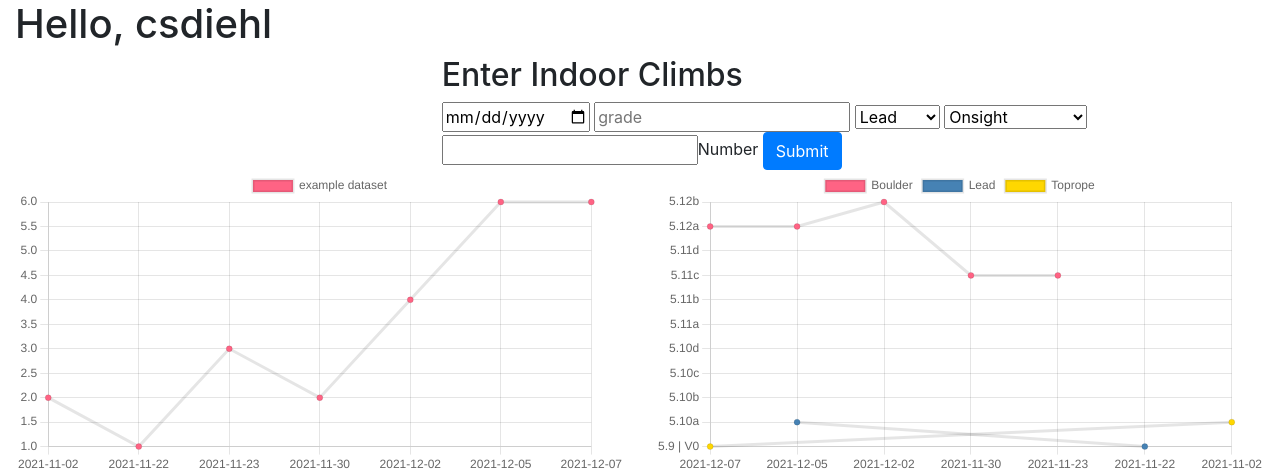
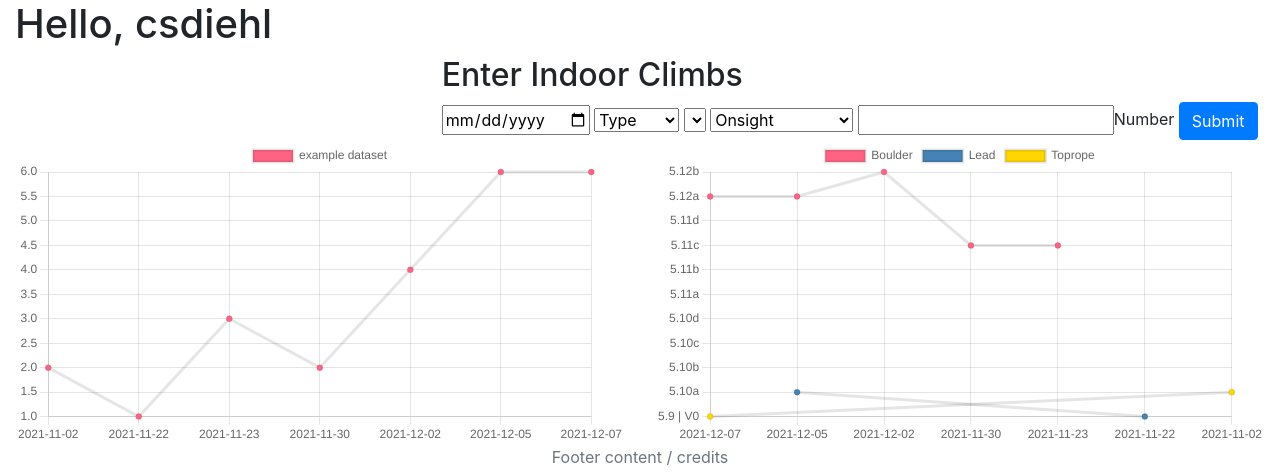
Before and after one commit to csdiehl/Climbing-Logbook, a Flask app: page /homepage in a window 1280 px wide. Shown: the part 66-540 px from the top of the page. Run offline with Flask 2, Linux system fonts and the light colour scheme; a user stored in the database is signed in; data comes from the database, SQL or seed files in the repository; lists and menus that the app fills with data are empty.

Commit message:
add dynamic grade select based on climb type

```diff
--- a/app.py
+++ b/app.py
@@ -107,7 +107,6 @@ def homepage():
 
         #get chart data for max climbs chart
         max_chart_rows = conn.execute("SELECT date, grade, type FROM indoor WHERE user_id = ?",(user,) ).fetchall()
-        conn.close()
 
         #Transform data to json
         object_list = []
@@ -135,6 +134,7 @@ def homepage():
             else:
                 d['difficulty'] = grades.index(row[1])
             max_list.append(d)
+
 
 
         return render_template('index.html', person = person, chart_data = object_list, max_data = max_list)
--- a/templates/index.html
+++ b/templates/index.html
@@ -12,12 +12,13 @@
         <h2>Enter Indoor Climbs</h2>
         <form action = "/homepage" method = "post">
             <input type = "date" placeholder = "date" name = "date">
-            <input type = "text" placeholder = "grade" name = "grade">
-            <select name = "type">
+            <select id = "type-select" name = "type">
+                <option value="" disabled selected style="display:none;">Type</option>
                 <option value = "lead">Lead</option>
                 <option value = "toprope">Toprope</option>
                 <option value = "boulder">Boulder</option>
             </select>
+            <select id = "grade-select" name = "grade"></select>
             <select name = "send_type">
                 <option value = "onsight">Onsight</option>
                 <option value = "flash">Flash</option>
@@ -39,8 +40,40 @@
 </div>
 
 <script type = "text/javascript">
+
+    //send data
     const chartData = {{ chart_data|tojson }};
     const maxData = {{ max_data|tojson }}
+
+    //change select based on type of climb
+        const select =  document.getElementById('type-select');
+        select.onchange = function() {
+            let type = select.value;
+            document.getElementById('grade-select').innerHTML = '';
+
+            const grades = ["5.7", "5.8", "5.9", "5.10a", "5.10b", "5.10c", "5.10d", "5.11a", "5.11b", "5.11c", "5.11d",
+            "5.12a", "5.12b", "5.12c", "5.12d", "5.13a", "5.13b"]
+
+            const boulders = ["VB", "V0", "V1", "V2", "V3", "V4", "V5", "V6", "V7", "V8"]
+
+            if (type === "boulder") {
+                for(let i = 0; i < boulders.length; i++) {
+                    option = document.createElement('option')
+                    option.value = boulders[i]
+                    option.innerHTML = boulders[i]
+                    document.getElementById('grade-select').appendChild(option)
+                }
+            } else {
+                for(let i = 0; i < grades.length; i++) {
+                    option = document.createElement('option')
+                    option.value = grades[i]
+                    option.innerHTML = grades[i]
+                    document.getElementById('grade-select').appendChild(option)
+                }
+            }
+        }
+
+
 </script>
 
 <script type = "text/javascript" src = "{{url_for('static', filename = 'indoor_charts.js')}}"></script>
```
